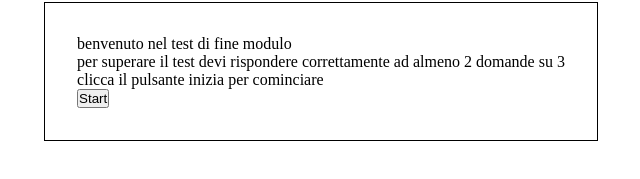
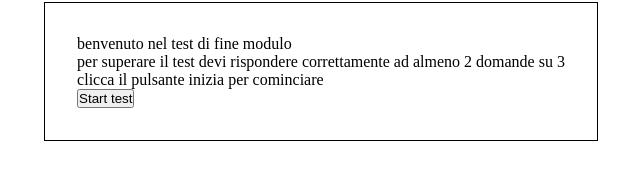
Before and after one commit to DavideBernardini/Quiz-App-with-timer, a Vue app: page / in a window 1280 px wide. Shown: the part 329-508 px from the top of the page, without its empty margins (319-959 px from the left). Built offline with nearby package versions, Linux system fonts and the light colour scheme.

Commit message:
building modal

```diff
--- a/src/App.vue
+++ b/src/App.vue
@@ -1,20 +1,23 @@
 <template>
     <div id="app">
         <Welcome v-if="dataShared.testStarted == 0"/>
-        <Test v-if="dataShared.testStarted == 1"/>
+        <Test v-else-if="dataShared.testStarted == 1"/>
+        <Modal v-if="dataShared.timeOut == true"/>
     </div>
 </template>
 
 <script>
 import dataShared from './share/dataShared';
-import Welcome from './components/Welcome.vue'
+import Welcome from './components/Welcome.vue';
 import Test from './components/Test.vue';
+import Modal from './components/Modal.vue';
 
 export default {
     name: "App",
     components: {
         Welcome,
-        Test
+        Test,
+        Modal
     },
     data() {
         return {
--- a/src/assets/style/common.scss
+++ b/src/assets/style/common.scss
@@ -13,6 +13,9 @@
 
 // typo
 
+input {
+    visibility: hidden;
+}
 
 .wrapper {
     margin: auto;
--- /dev/null
+++ b/src/components/Modal.vue
@@ -0,0 +1,24 @@
+<template>
+    <div class="wrapper">
+        TEMPO SCADUTO, la domanda non verra conteggiata
+        <button>prossima domanda</button>
+    </div>
+</template>
+
+<script>
+import dataShared from './../share/dataShared';
+
+export default {
+    name: 'Modal',
+    data() {
+        return {
+            dataShared,
+
+        }
+    },
+}
+</script>
+
+<style lang="scss" scoped>
+
+</style>
--- a/src/components/Welcome.vue
+++ b/src/components/Welcome.vue
@@ -9,8 +9,8 @@
         <p>
             clicca il pulsante inizia per cominciare
         </p>
-        <button @click="dataShared.testStarted++">
-            Start
+        <button @click="[dataShared.testStarted++, dataShared.timer()]">
+            Start test
         </button>
     </div>
 </template>
--- a/src/share/dataShared.js
+++ b/src/share/dataShared.js
@@ -1,6 +1,7 @@
 import Vue from 'vue';
 
 export default Vue.observable({
+    // data
     TestQuestions: [
         {
             question: "A cosa serve il tag break <br/> ?",
@@ -9,29 +10,56 @@ export default Vue.observable({
                     answer: "Ad andare a capo",
                     correct: true
                 },
-                {answer: "A rompere le pagine"},
-                {answer: "A creare una tabella"},
-                {answer: "A creare un paragrafo"}
+                {
+                    answer: "A rompere le pagine",
+                    correct: false
+                },
+                {
+                    answer: "A creare una tabella",
+                    correct: false
+                },
+                {
+                    answer: "A creare un paragrafo",
+                    correct: false
+                }
             ]
         },
         {
             question: "Cosa è possibile inserire nell'head del documento Html?",
             answers: [
-                {answer: "Immagini"},
+                {
+                    answer: "Immagini",
+                    correct: false
+                },
                 {
                     answer: "metadata",
                     correct: true
                 },
-                {answer: "tabelle"},
-                {answer: "contenuti multimediali"}
+                {
+                    answer: "tabelle",
+                    correct: false
+                },
+                {
+                    answer: "contenuti multimediali",
+                    correct: false
+                }
             ]
         },
         {
             question: "Per cosa sta HTML?",
             answers: [
-                {answer: "Home Text Markup Language"},
-                {answer: "HyperTool Markup Language"},
-                {answer: "Hyperlink Text Markup Language"},
+                {
+                    answer: "Home Text Markup Language",
+                    correct: false
+                },
+                {
+                    answer: "HyperTool Markup Language",
+                    correct: false
+                },
+                {
+                    answer: "Hyperlink Text Markup Language",
+                    correct: false
+                },
                 {
                     answer: "Hyper Text Markup Language",
                     correct: true
@@ -45,9 +73,18 @@ export default Vue.observable({
                     answer: "<h1>",
                     correct: true
                 },
-                {answer: "<head>"},
-                {answer: "<title>"},
-                {answer: "<h6>"}
+                {
+                    answer: "<head>",
+                    correct: false
+                },
+                {
+                    answer: "<title>",
+                    correct: false
+                },
+                {
+                    answer: "<h6>",
+                    correct: false
+                }
             ]
         },
         {
@@ -61,17 +98,32 @@ export default Vue.observable({
                     answer: "<h6>",
                     correct: true
                 },
-                {answer: "<h7>"},
-                {answer: "<h8>"}
+                {
+                    answer: "<h7>",
+                    correct: false
+                },
+                {
+                    answer: "<h8>",
+                    correct: false
+                }
             ],
             multipleChoice: true
         },
         {
             question: "Chi ha sviluppato l'Html?",
             answers: [
-                {answer: "Steve Jobs"},
-                {answer: "Bill Gates"},
-                {answer: "Elon Musk"},
+                {
+                    answer: "Steve Jobs",
+                    correct: false
+                },
+                {
+                    answer: "Bill Gates",
+                    correct: false
+                },
+                {
+                    answer: "Elon Musk",
+                    correct: false
+                },
                 {
                     answer: "Tim Berners-Lee",
                     correct: true
@@ -85,20 +137,32 @@ export default Vue.observable({
                     answer: ":first-child",
                     correct: true
                 },
-                {answer: ":first-parent"},
+                {
+                    answer: ":first-parent",
+                    correct: false
+                },
                 {
                     answer: "::after",
                     correct: true
                 },
-                {answer: "::yesterday"}
+                {
+                    answer: "::yesterday",
+                    correct: false
+                }
             ],
             multipleChoice: true
         },
         {
             question: "Quali proprietà CSS permettono di cambiare il colore di sfondo?",
             answers: [
-                {answer: "background-repeat"},
-                {answer: "background-colours"},
+                {
+                    answer: "background-repeat",
+                    correct: false
+                },
+                {
+                    answer: "background-colours",
+                    correct: false
+                },
                 {
                     answer: "background-color",
                     correct: true
@@ -112,18 +176,24 @@ export default Vue.observable({
 
         },
         {
-            question: "Quali elementi hanno la proprietà disply inline di default?",
+            question: "Quali elementi hanno la proprietà display inline di default?",
             answers: [
                 {
                     answer: "<span>",
                     correct: true
                 },
-                {answer: "<section>"},
+                {
+                    answer: "<section>",
+                    correct: false
+                },
                 {
                     answer: "<a>",
                     correct: true
                 },
-                {answer: "<p>"}
+                {
+                    answer: "<p>",
+                    correct: false
+                }
             ],
             multipleChoice: true
 
@@ -135,20 +205,38 @@ export default Vue.observable({
                     answer: "left",
                     correct: true
                 },
-                {answer: "center"},
+                {
+                    answer: "center",
+                    correct: false
+                },
                 {
                     answer: "right",
                     correct: true
                 },
                 {
-                    answer: "none",
-                    correct: true
+                    answer: "bottom",
+                    correct: false
                 }
             ],
             multipleChoice: true
         }
     ],
     timeOut: false,
+    timeLeft: 3,
     testStarted: 0,
     checkedAnswers: [],
+    pickedAnswer: {},
+    score: 0,
+    // methods
+    timer: function() {
+        setInterval(() => {
+            if (this.timeLeft == 0) {
+                clearInterval(this.timer);
+                this.timeOut = true;
+            } else {
+                this.timeLeft--;
+            }
+            // this.timeLeft == 0 ? clearInterval(this.timer) && this.timeOut = true : this.timeLeft--
+        }, 1000)
+    }
 });
```
Also changed, not shown: src/components/Test.vue (+38 -10 lines).
